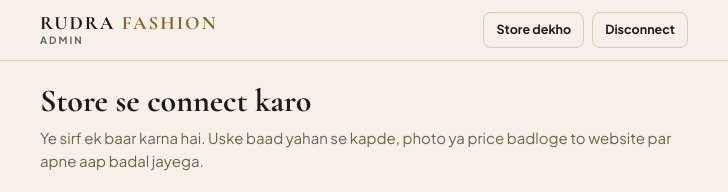
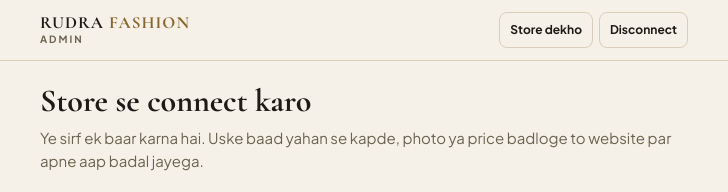
Before and after one commit to Rudra-FASHION/RUDRA_FASHION, a plain HTML site: page admin.html in a window 1280 px wide. Shown: the top 192 px of the page, 276-1004 px from the left. Drawn offline with nearby package versions, Linux system fonts and the light colour scheme.

Commit message:
Add new styles for header and buttons in admin.html

```diff
--- a/admin.html
+++ b/admin.html
@@ -23,6 +23,12 @@
   .padd { display: grid; place-content: center; justify-items: center; gap: 2px; border-style: dashed; color: var(--muted); cursor: pointer; font-size: 12px; font-weight: 700; text-align: center; }
   .padd b { font-size: 30px; line-height: 1; color: var(--brass); font-weight: 400; }
   .pcount { color: var(--muted); font-size: 12.5px; }
+  .head { flex-wrap: wrap; gap: 6px 12px; padding-block: 8px; }
+  .brand { font-size: 17px; letter-spacing: .06em; }
+  .hbtns { gap: 6px; }
+  .hbtns .mini { padding: 0 10px; font-size: 12px; }
+  .field input.vh { width: 1px; height: 1px; padding: 0; border: 0; }
+  .notice, #list, .prow, .pinfo { min-width: 0; }
   .tools { margin-top: 28px; padding-top: 18px; border-top: 1px solid var(--line); display: grid; gap: 8px; justify-items: start; }
 </style>
 </head>
```
